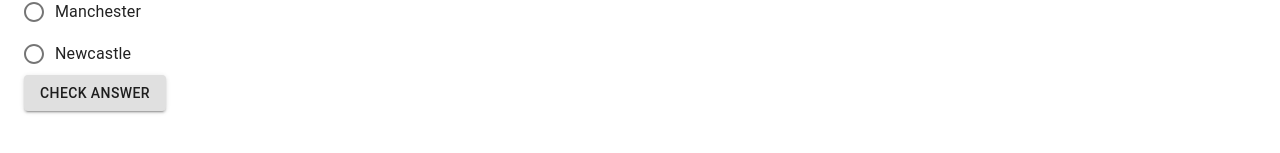
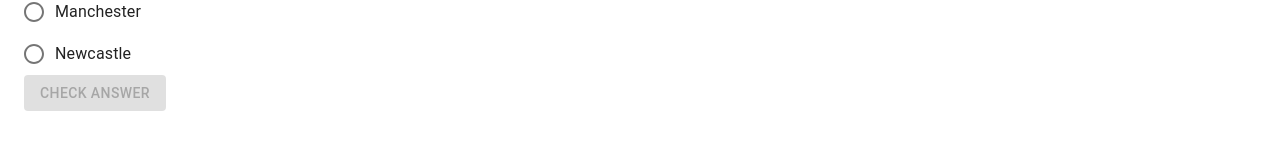
Before and after one commit to AspieCoder1/next-example, a Next.js app: page /quiz in a window 1280 px wide. Shown: the part 213-366 px from the top of the page. Built offline with nearby package versions, Linux system fonts and the light colour scheme.

Commit message:
Added the ability to disable button when no value is selected

```diff
--- a/pages/quiz.tsx
+++ b/pages/quiz.tsx
@@ -52,7 +52,11 @@
 						label='Newcastle'
 					/>
 				</RadioGroup>
-				<Button variant='contained' onClick={checkAnswer}>
+				<Button
+					variant='contained'
+					onClick={checkAnswer}
+					disabled={value === ''}
+				>
 					Check answer
 				</Button>
 				<Typography color='textSecondary'>{result}</Typography>
```
